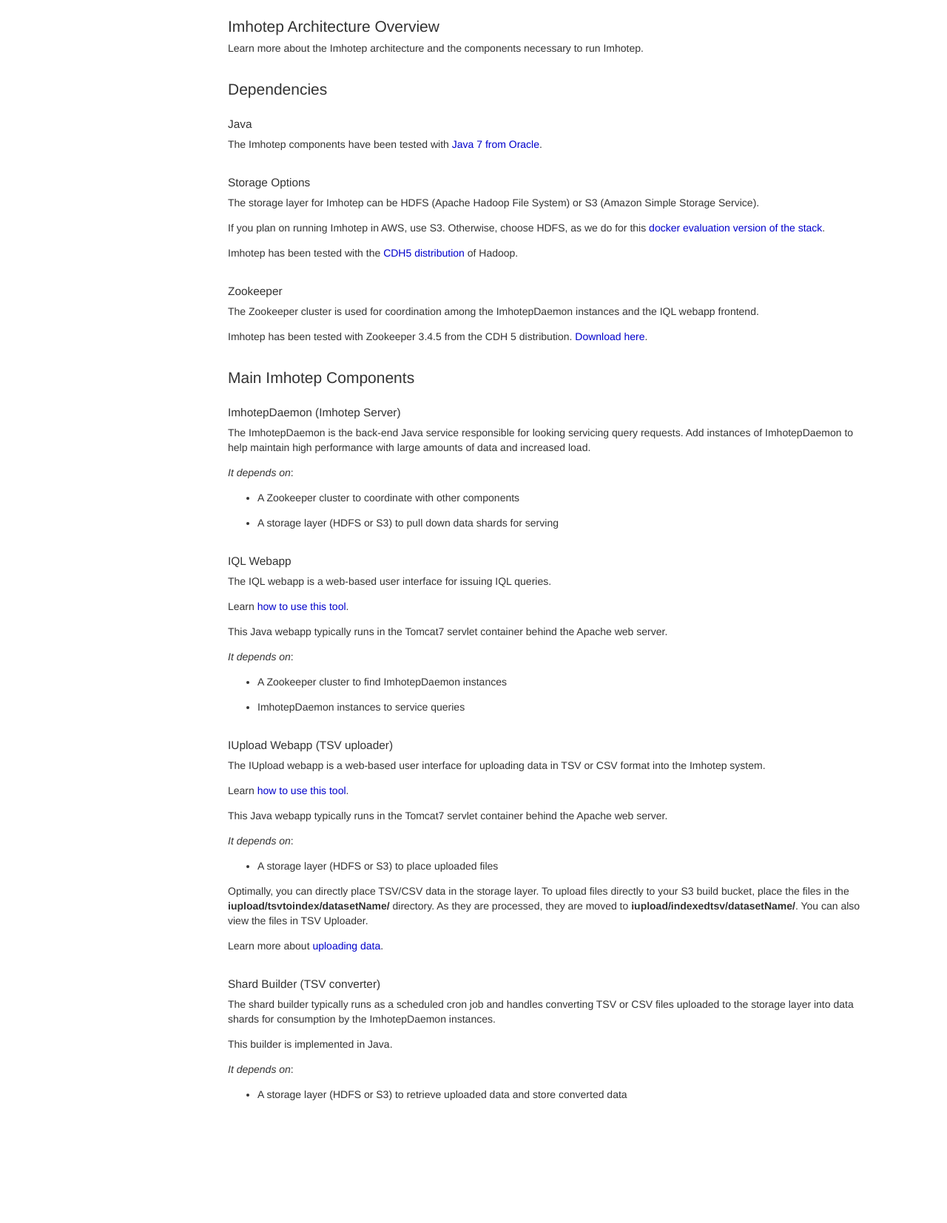
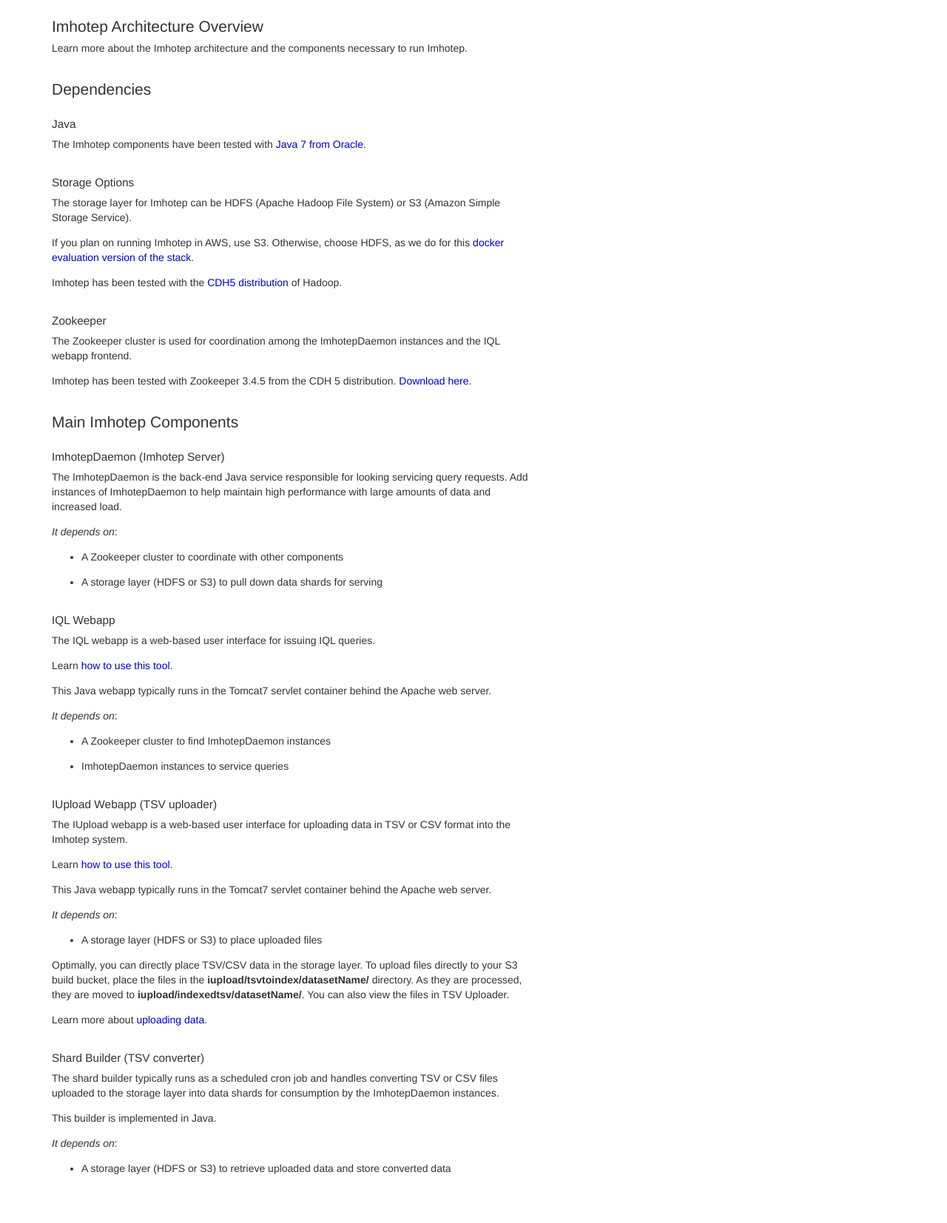
Before and after one commit to indeedeng-alpha/imhotep-docs, a Jekyll site: the page built from docs/architecture-overview.md, in a window 1280 px wide. Shown: the whole page at 74% size. Built offline with Jekyll 4.4.1, drawn with Linux system fonts in a browser that asks for light colours; nearby versions of some CDN libraries; before the commit the page ends 1554 px from its top, so only the background shows below that.

Commit message:
layout change

```diff
--- a/_layouts/default.html
+++ b/_layouts/default.html
@@ -25,9 +25,7 @@
         <div class="container">
         <section>
             <div class="grid">
-              <div class="unit one-fifth">
-              </div>
-              <div class="unit four-fifths">
+              <div class="unit three-fifths">
                 <article>
 				  <h1>{{ page.title }}</h1>
                   {{ content }}
```
